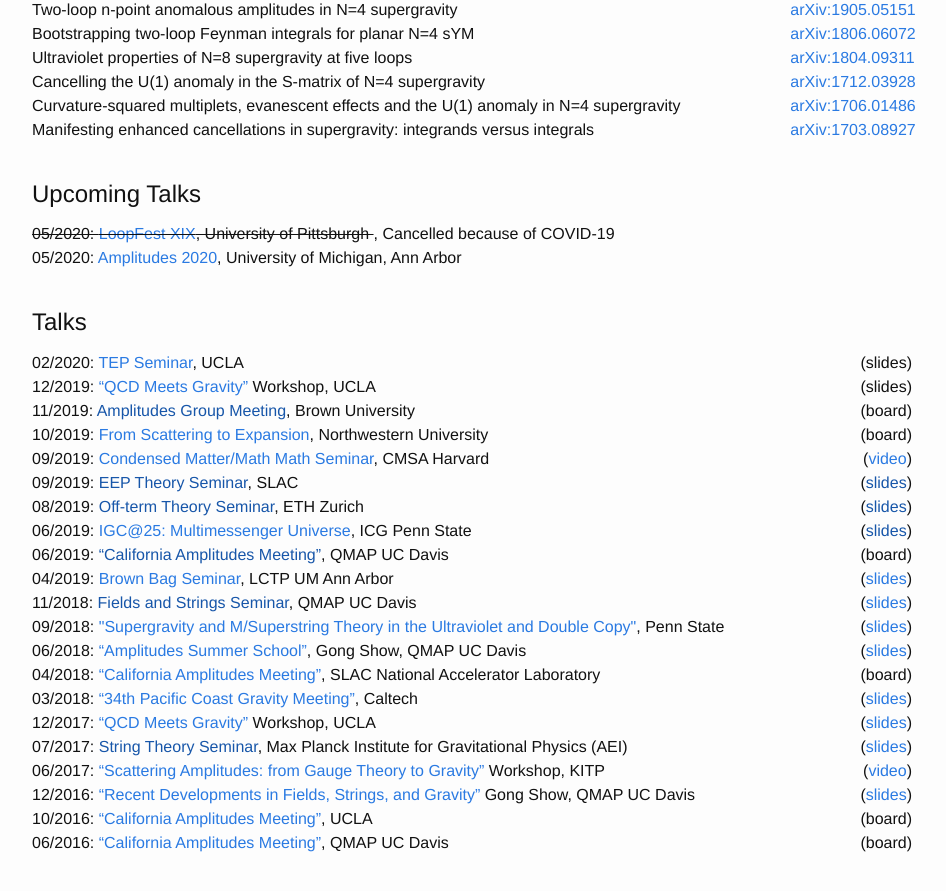
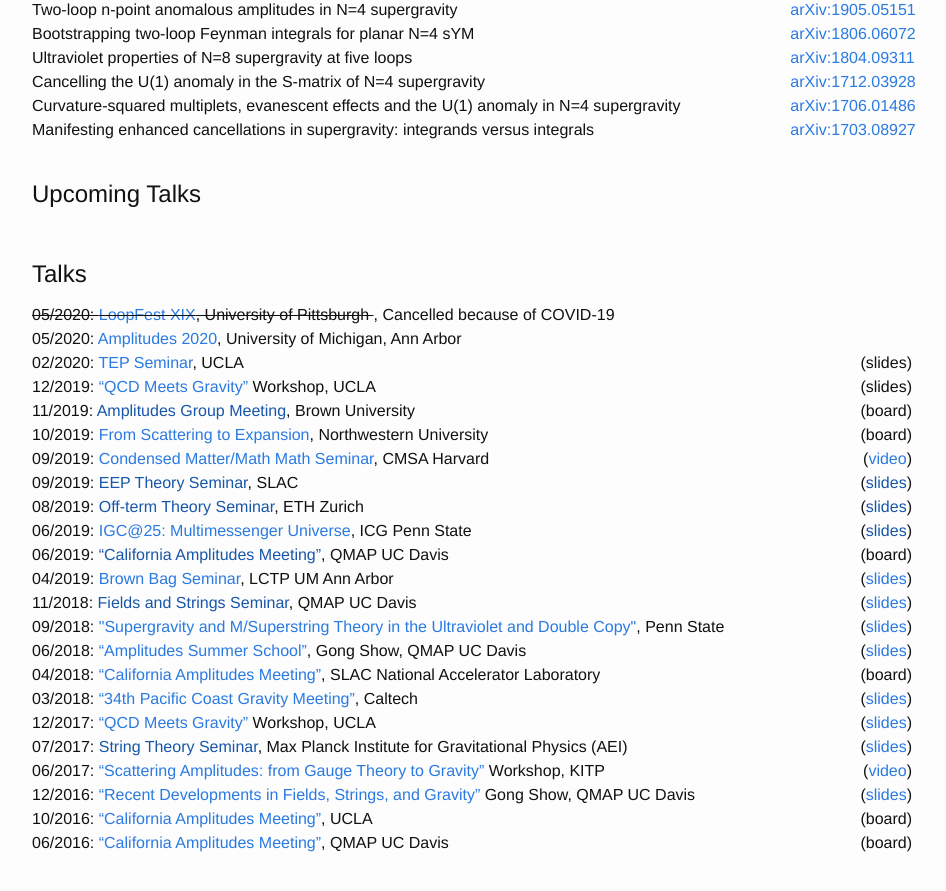
Before and after one commit to julioparra/julioparra.github.io, a Jekyll site: the page built from index.md, in a window 1280 px wide and 900 px high, scrolled down 690 px. Shown: the top 891 px of the window, without its empty margins (168-1114 px from the left). Built offline with Jekyll 4.4.1, drawn with Linux system fonts in a browser that asks for light colours; nearby versions of some CDN libraries.

```diff
--- a/index.md
+++ b/index.md
@@ -88,6 +88,11 @@ Office: PAB 4-737 <br>
 
 #### Upcoming Talks ####
 
+
+<br>
+
+#### Talks ####
+
 <div class="row">
     <div class="col-10"> <s> 05/2020: <a href="https://indico.cern.ch/event/866125/overview">LoopFest XIX</a>, University of Pittsburgh  </s>,  Cancelled because of COVID-19 </div>
     <div class="col-2" style="text-align:right">  </div>
@@ -96,11 +101,6 @@ Office: PAB 4-737 <br>
     <div class="col-10"> 05/2020: <a href="https://sites.google.com/umich.edu/amplitudes-2020-at-michigan">Amplitudes 2020</a>,  University of Michigan, Ann Arbor </div>
     <div class="col-2" style="text-align:right">  </div>
 </div>
-
-<br>
-
-#### Talks ####
-
 <div class="row">
     <div class="col-10">  02/2020: <a href="http://bhaumik-institute.physics.ucla.edu/seminars-and-colloquia">TEP Seminar</a>,  UCLA  </div>
     <div class="col-2" style="text-align:right"> (slides) </div>
```
